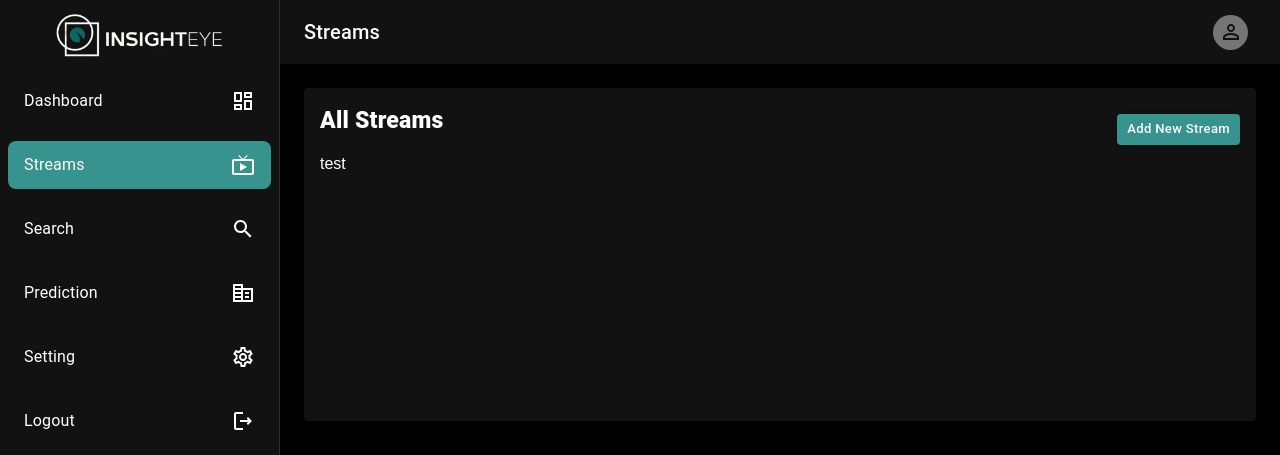
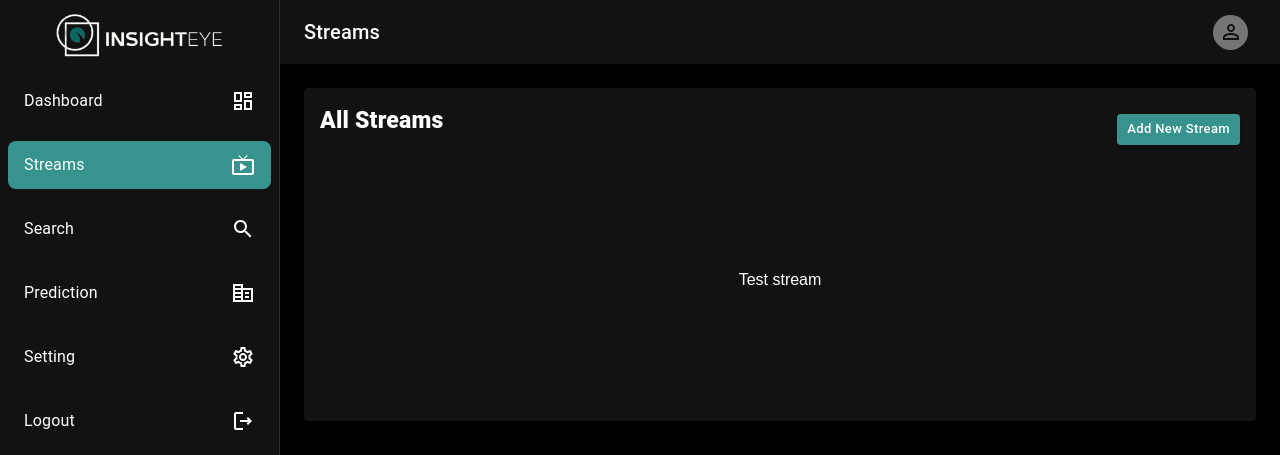
Before and after one commit to randa-11295/Insight-eye, a React (Create React App) app: page /streams in a window 1280 px wide. Shown: the top 455 px of the page. Built offline with nearby package versions, Linux system fonts and the light colour scheme.

Commit message:
made add stream route

```diff
--- /dev/null
+++ b/src/Pages/Stream/AddStream.js
@@ -0,0 +1,21 @@
+import React from "react";
+import Holder from "../../Components/HOC/Holder";
+import { Box } from "@mui/system";
+import CustomBtn from "../../Components/Reusable/CustomBtn";
+import { useNavigate } from "react-router-dom";
+
+const AddStream = () => {
+    const navigate = useNavigate();
+
+    return (
+        <Holder
+
+        >
+            <Box >
+                add stream
+            </Box>
+        </Holder>
+    );
+};
+
+export default AddStream;
--- a/src/Pages/Stream/Stream.js
+++ /dev/null
@@ -1,16 +0,0 @@
-import Holder from "../../Components/HOC/Holder"
-import { Box } from "@mui/system"
-import CustomBtn from "../../Components/Reusable/CustomBtn"
-const Stream = () => {
-    return (
-        <>
-            < Holder title="all streams" action={<CustomBtn text="Add New Stream" handle={() => { console.log("this is fun") }} />} >
-                <Box sx={{ height: '250px' }}>
-
-                    test                </Box>
-            </Holder>
-        </>
-    )
-}
-
-export default Stream
--- /dev/null
+++ b/src/Pages/Stream/Streams.js
@@ -0,0 +1,27 @@
+import React from "react";
+import Holder from "../../Components/HOC/Holder";
+import { Box } from "@mui/system";
+import CustomBtn from "../../Components/Reusable/CustomBtn";
+import { useNavigate } from "react-router-dom";
+
+const Streams= () => {
+    const navigate = useNavigate();
+
+    return (
+        <Holder
+            title="All Streams"
+            action={
+                <CustomBtn
+                    text="Add New Stream"
+                    handle={() => navigate("/streams/add-stream")}
+                />
+            }
+        >
+            <Box sx={{ height: '250px', display: 'flex', alignItems: 'center', justifyContent: 'center' }}>
+                Test stream
+            </Box>
+        </Holder>
+    );
+};
+
+export default Streams;
--- a/src/routes/index.js
+++ b/src/routes/index.js
@@ -6,7 +6,8 @@ import {
 } from "react-router-dom";
 import HomePage from "../Pages/Home";
 import Dashboard from "../Pages/Dashboard";
-import Stream from "../Pages/Stream/Stream"
+import AddStream from "../Pages/Stream/AddStream";
+import Stream from "../Pages/Stream/Streams"
 export const AppRouter = () => {
 
   return (
@@ -14,10 +15,8 @@ export const AppRouter = () => {
       <Routes>
         <Route path="" element={<HomePage />}>
           <Route path="/" element={<Dashboard />} />
-          <Route path="/streams" element={<Stream />} >
-          {/* Nested Route for Add Product */}
-          <Route path="add-product" element={<h1>test</h1>} />
-        </Route>
+          <Route path="/streams" element={<Stream />} />
+          <Route path="/streams/add-stream" element={<AddStream />} />
           <Route path="/search" element={<h1>search</h1>} />
           <Route path="*" element={<Navigate to="/" />} />
         </Route>
```
